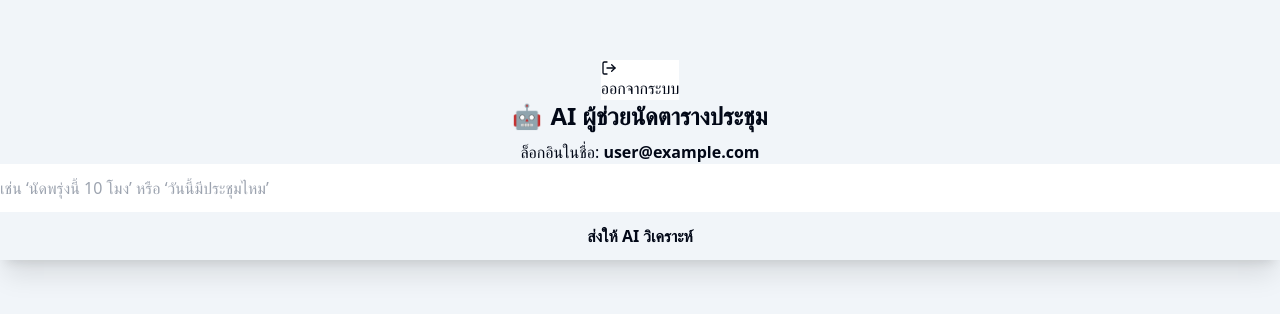
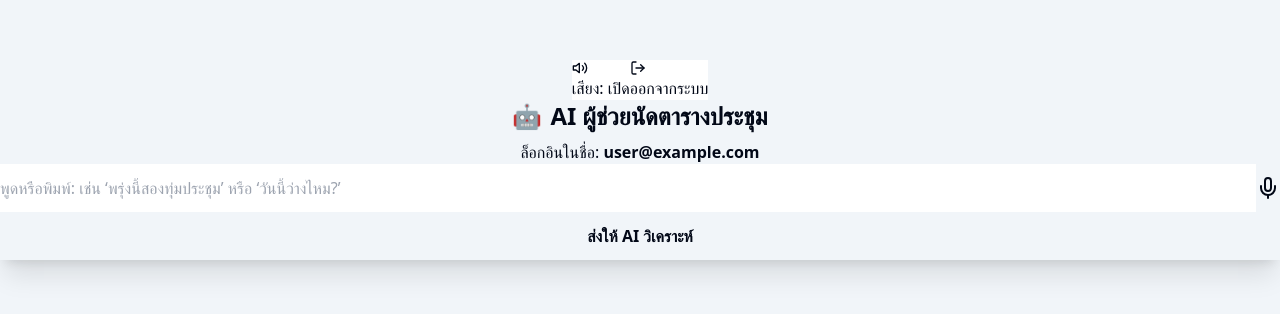
Before and after one commit to sahapap123/ai-meeting-scheduler2, a Next.js app: page / in a window 1280 px wide. Shown: the part 240-554 px from the top of the page. Built offline with nearby package versions, Linux system fonts and the light colour scheme; no server answers; sample sign-in values are in the browser's storage.

Commit message:
fix(voice): resolve TS errors for STT/TTS

```diff
--- a/components/Scheduler.tsx
+++ b/components/Scheduler.tsx
@@ -1,19 +1,19 @@
 // components/Scheduler.tsx
 'use client';
-import React, { useState } from "react";
+
+import React, { useEffect, useRef, useState } from "react";
 import { signOut } from "next-auth/react";
 import { Button } from "@/components/ui/button";
 import { Input } from "@/components/ui/input";
 import { Card, CardContent, CardHeader, CardTitle } from "@/components/ui/card";
-import { Loader2, LogOut } from "lucide-react";
-import { Session } from "next-auth";
+import { Loader2, LogOut, Mic, StopCircle, Volume2 } from "lucide-react";
+import type { Session } from "next-auth";
 
-// ตรวจ intent แบบง่าย: ถ้ามีคำถามเกี่ยวกับ “มีนัดไหม/ว่างไหม/วันไหนบ้าง” ให้เข้าช่อง smart_query
-function isQueryIntent(raw: string) {
-  const q = (raw || "").toLowerCase().trim();
-  // คำหลักฝั่งถามตาราง
-  const ask = /(มีนัด|มีประชุม|ว่าง|วันไหน|เมื่อไหร่|\?)/;
-  return ask.test(q);
+declare global {
+  interface Window {
+    webkitSpeechRecognition?: any;
+    SpeechRecognition?: any;
+  }
 }
 
 export default function Scheduler({ session }: { session: Session }) {
@@ -21,34 +21,98 @@ export default function Scheduler({ session }: { session: Session }) {
   const [reply, setReply] = useState<string | React.ReactNode>("");
   const [isLoading, setIsLoading] = useState(false);
 
+  // Voice states
+  const [isRecording, setIsRecording] = useState(false);
+  const [ttsEnabled, setTtsEnabled] = useState(true);
+
+  const recRef = useRef<any>(null);
+
+  // helper: มี SpeechRecognition ไหม
+  const getSRClass = (): any | null => {
+    if (typeof window === "undefined") return null;
+    return window.SpeechRecognition || window.webkitSpeechRecognition || null;
+  };
+
+  const browserHasSTT = typeof window !== "undefined" && !!getSRClass();
+  const browserHasTTS = typeof window !== "undefined" && "speechSynthesis" in window;
+
+  // cleanup เมื่อออกจากหน้า
+  useEffect(() => {
+    return () => {
+      try { recRef.current?.stop(); } catch {}
+      try { window.speechSynthesis.cancel(); } catch {}
+    };
+  }, []);
+
+  // ---- Speech To Text ----
+  const startRecord = () => {
+    const SRClass = getSRClass();
+    if (!SRClass) {
+      setReply("เบราว์เซอร์นี้ยังไม่รองรับการรู้จำเสียง (แนะนำ Chrome/Edge รุ่นล่าสุด)");
+      return;
+    }
+    if (isRecording) return;
+
+    const rec = new SRClass();
+    rec.lang = "th-TH";
+    rec.interimResults = true;
+    rec.continuous = true;
+
+    let finalText = "";
+    rec.onresult = (e: any) => {
+      let interim = "";
+      for (let i = e.resultIndex; i < e.results.length; i++) {
+        const t = e.results[i][0].transcript;
+        if (e.results[i].isFinal) finalText += t;
+        else interim += t;
+      }
+      setText((finalText + " " + interim).trim());
+    };
+    rec.onerror = (e: any) => {
+      setIsRecording(false);
+      setReply(`ไมค์มีปัญหา: ${e.error || "unknown"}`);
+    };
+    rec.onend = () => setIsRecording(false);
+
+    recRef.current = rec;
+    rec.start();
+    setIsRecording(true);
+  };
+
+  const stopRecord = () => {
+    try { recRef.current?.stop(); } catch {}
+    setIsRecording(false);
+  };
+
+  // ---- Text To Speech ----
+  const speakThai = (msg: string) => {
+    if (!browserHasTTS || !ttsEnabled) return;
+    try {
+      window.speechSynthesis.cancel();
+      const u = new SpeechSynthesisUtterance(msg);
+      u.lang = "th-TH";
+      const voices = window.speechSynthesis.getVoices();
+      const th = voices.find(v => v.lang?.toLowerCase().startsWith("th"));
+      if (th) u.voice = th;
+      window.speechSynthesis.speak(u);
+    } catch {}
+  };
+
   const handleClick = async () => {
     if (text.trim() === "" || isLoading) return;
-
-    // เลือกปลายทางตาม intent
-    const endpoint = isQueryIntent(text)
-      ? "/api/auth/calendar/smart_query"
-      : "/api/auth/calendar/quick";
-
     setIsLoading(true);
     setReply("AI กำลังวิเคราะห์...");
 
     try {
-      const res = await fetch(endpoint, {
+      const response = await fetch("/api/auth/calendar/quick", {
         method: "POST",
         headers: { "Content-Type": "application/json" },
         body: JSON.stringify({ text }),
       });
-      const data = await res.json();
+      const data = await response.json();
 
-      // ถามตาราง → แสดงข้อความสรุป
-      if (res.ok && data.text_response) {
-        setReply(String(data.text_response));
-        return;
-      }
-
-      // สร้างนัด → แสดงลิงก์ไป Calendar
-      if (res.ok && data.event) {
-        setReply(
+      if (response.ok && data.event) {
+        const success = (
           <span>
             สร้างนัดหมาย <strong>&apos;{data.event.summary}&apos;</strong> สำเร็จ! ✅{" "}
             <a
@@ -61,13 +125,20 @@ export default function Scheduler({ session }: { session: Session }) {
             </a>
           </span>
         );
-        return;
+        setReply(success);
+        speakThai(`สร้างนัดหมาย ${data.event.summary} สำเร็จ`);
+      } else if (response.ok && data.text_response) {
+        setReply(data.text_response);
+        if (typeof data.text_response === "string") speakThai(data.text_response);
+      } else {
+        const err = `เกิดข้อผิดพลาด: ${data.error || "Unknown error"}`;
+        setReply(err);
+        speakThai(err);
       }
-
-      // เคส error อื่น ๆ
-      setReply(`เกิดข้อผิดพลาด: ${data.error || "Unknown error"}`);
-    } catch (e) {
-      setReply("เกิดข้อผิดพลาดในการเชื่อมต่อกับเซิร์ฟเวอร์");
+    } catch {
+      const err = "เกิดข้อผิดพลาดในการเชื่อมต่อกับเซิร์ฟเวอร์";
+      setReply(err);
+      speakThai(err);
     } finally {
       setIsLoading(false);
     }
@@ -75,7 +146,18 @@ export default function Scheduler({ session }: { session: Session }) {
 
   return (
     <main className="flex flex-col items-center justify-center min-h-screen bg-slate-100 p-4">
-      <div className="absolute top-4 right-4">
+      <div className="absolute top-4 right-4 flex gap-2">
+        {browserHasTTS && (
+          <Button
+            variant="outline"
+            onClick={() => setTtsEnabled(v => !v)}
+            className="text-sm"
+            title="สลับการอ่านออกเสียง"
+          >
+            <Volume2 className="mr-2 h-4 w-4" />
+            {ttsEnabled ? "เสียง: เปิด" : "เสียง: ปิด"}
+          </Button>
+        )}
         <Button variant="outline" onClick={() => signOut()} className="text-sm">
           <LogOut className="mr-2 h-4 w-4" /> ออกจากระบบ
         </Button>
@@ -84,8 +166,7 @@ export default function Scheduler({ session }: { session: Session }) {
       <Card className="w-full max-w-lg shadow-xl">
         <CardHeader className="text-center">
           <CardTitle className="text-2xl font-bold tracking-tight flex items-center justify-center">
-            <span role="img" aria-label="robot" className="mr-2">🤖</span>
-            AI ผู้ช่วยนัดตารางประชุม
+            <span className="mr-2">🤖</span> AI ผู้ช่วยนัดตารางประชุม
           </CardTitle>
           <p className="text-sm text-muted-foreground pt-2">
             ล็อกอินในชื่อ: <strong>{session.user?.email}</strong>
@@ -93,16 +174,38 @@ export default function Scheduler({ session }: { session: Session }) {
         </CardHeader>
 
         <CardContent className="p-6 space-y-4">
+          <div className="flex gap-2">
             <Input
               id="prompt-input"
               type="text"
-            placeholder="เช่น ‘นัดพรุ่งนี้ 10 โมง’ หรือ ‘วันนี้มีประชุมไหม’"
+              placeholder="พูดหรือพิมพ์: เช่น ‘พรุ่งนี้สองทุ่มประชุม’ หรือ ‘วันนี้ว่างไหม?’"
               value={text}
               onChange={(e) => setText(e.target.value)}
               onKeyDown={(e) => e.key === "Enter" && handleClick()}
               disabled={isLoading}
               className="h-12 text-base"
             />
+            {isRecording ? (
+              <Button
+                variant="destructive"
+                onClick={stopRecord}
+                className="h-12 px-3"
+                title="หยุดฟัง"
+              >
+                <StopCircle className="h-5 w-5" />
+              </Button>
+            ) : (
+              <Button
+                variant="secondary"
+                onClick={startRecord}
+                className="h-12 px-3"
+                title="กดเพื่อพูด"
+              >
+                <Mic className="h-5 w-5" />
+              </Button>
+            )}
+          </div>
+
           <Button
             onClick={handleClick}
             disabled={isLoading || text.trim() === ""}
@@ -112,7 +215,9 @@ export default function Scheduler({ session }: { session: Session }) {
               <span className="flex items-center justify-center">
                 <Loader2 className="mr-2 h-4 w-4 animate-spin" /> กำลังประมวลผล...
               </span>
-            ) : ("ส่งให้ AI วิเคราะห์")}
+            ) : (
+              "ส่งให้ AI วิเคราะห์"
+            )}
           </Button>
 
           {reply && (
```
Lines whose indentation alone changed are shown as unchanged.
